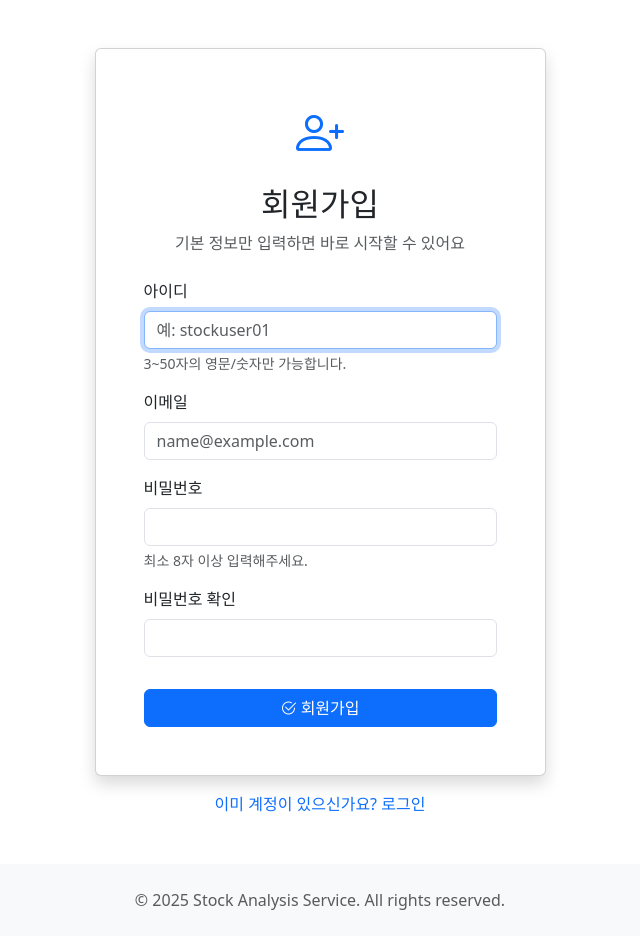
After one commit to whgusxo2055/Stock-Analysis, a Flask app: template app/templates/auth/register.html in a window 1280 px wide. The commit adds this page. Shown: the whole page, without its empty margins (320-960 px from the left). Run offline with Flask 3, Linux system fonts and the light colour scheme; the template is opened without the code that fills it, so the values that code supplies are empty.

Commit message:
feat: 회원가입 API/UI 추가

```diff
--- a/app/templates/auth/login.html
+++ b/app/templates/auth/login.html
@@ -32,8 +32,10 @@
                 </div>
             </div>
 
-            <div class="text-center mt-3 text-muted">
-                <small>관리자에게 계정 발급을 요청하세요</small>
+            <div class="text-center mt-3">
+                <a href="{{ url_for('auth.register') }}" class="text-decoration-none">
+                    계정이 없으신가요? 회원가입
+                </a>
             </div>
         </div>
     </div>
--- /dev/null
+++ b/app/templates/auth/register.html
@@ -0,0 +1,59 @@
+{% extends "base.html" %}
+
+{% block title %}회원가입 - Stock Analysis{% endblock %}
+
+{% block content %}
+<div class="container">
+    <div class="row justify-content-center mt-5">
+        <div class="col-md-6 col-lg-5">
+            <div class="card shadow">
+                <div class="card-body p-5">
+                    <div class="text-center mb-4">
+                        <i class="bi bi-person-plus text-primary" style="font-size: 3rem;"></i>
+                        <h2 class="mt-3">회원가입</h2>
+                        <p class="text-muted mb-0">기본 정보만 입력하면 바로 시작할 수 있어요</p>
+                    </div>
+
+                    <form method="POST" action="{{ url_for('auth.register') }}">
+                        <div class="mb-3">
+                            <label for="username" class="form-label">아이디</label>
+                            <input type="text" class="form-control" id="username" name="username" required autofocus
+                                   placeholder="예: stockuser01" maxlength="50">
+                            <div class="form-text">3~50자의 영문/숫자만 가능합니다.</div>
+                        </div>
+
+                        <div class="mb-3">
+                            <label for="email" class="form-label">이메일</label>
+                            <input type="email" class="form-control" id="email" name="email" required
+                                   placeholder="name@example.com" maxlength="100">
+                        </div>
+
+                        <div class="mb-3">
+                            <label for="password" class="form-label">비밀번호</label>
+                            <input type="password" class="form-control" id="password" name="password" required
+                                   minlength="8" maxlength="255">
+                            <div class="form-text">최소 8자 이상 입력해주세요.</div>
+                        </div>
+
+                        <div class="mb-3">
+                            <label for="confirm_password" class="form-label">비밀번호 확인</label>
+                            <input type="password" class="form-control" id="confirm_password" name="confirm_password"
+                                   minlength="8" maxlength="255">
+                        </div>
+
+                        <button type="submit" class="btn btn-primary w-100 mt-3">
+                            <i class="bi bi-check2-circle"></i> 회원가입
+                        </button>
+                    </form>
+                </div>
+            </div>
+
+            <div class="text-center mt-3">
+                <a href="{{ url_for('auth.login') }}" class="text-decoration-none">
+                    이미 계정이 있으신가요? 로그인
+                </a>
+            </div>
+        </div>
+    </div>
+</div>
+{% endblock %}
```
Also changed, not shown: app/routes/auth.py (+144 -1 lines), tests/test_register.py (added, +137 -0 lines).
